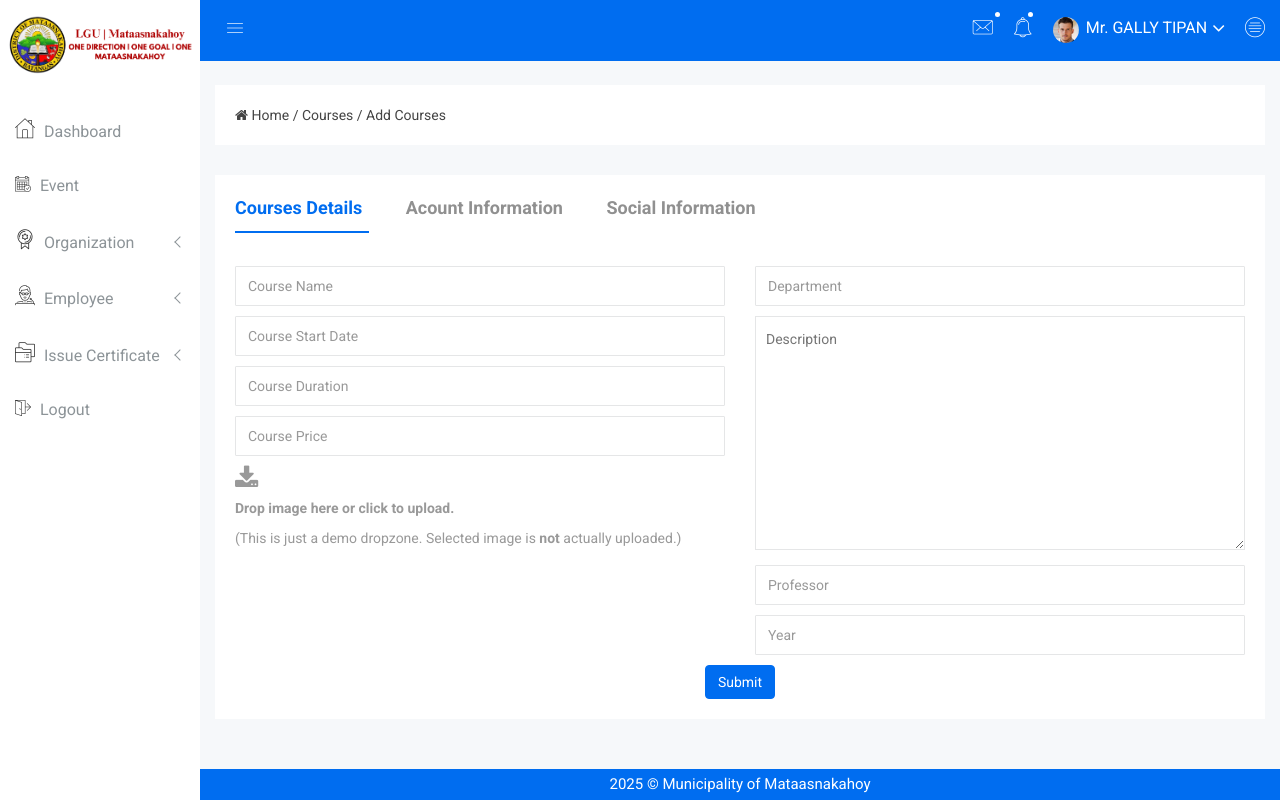
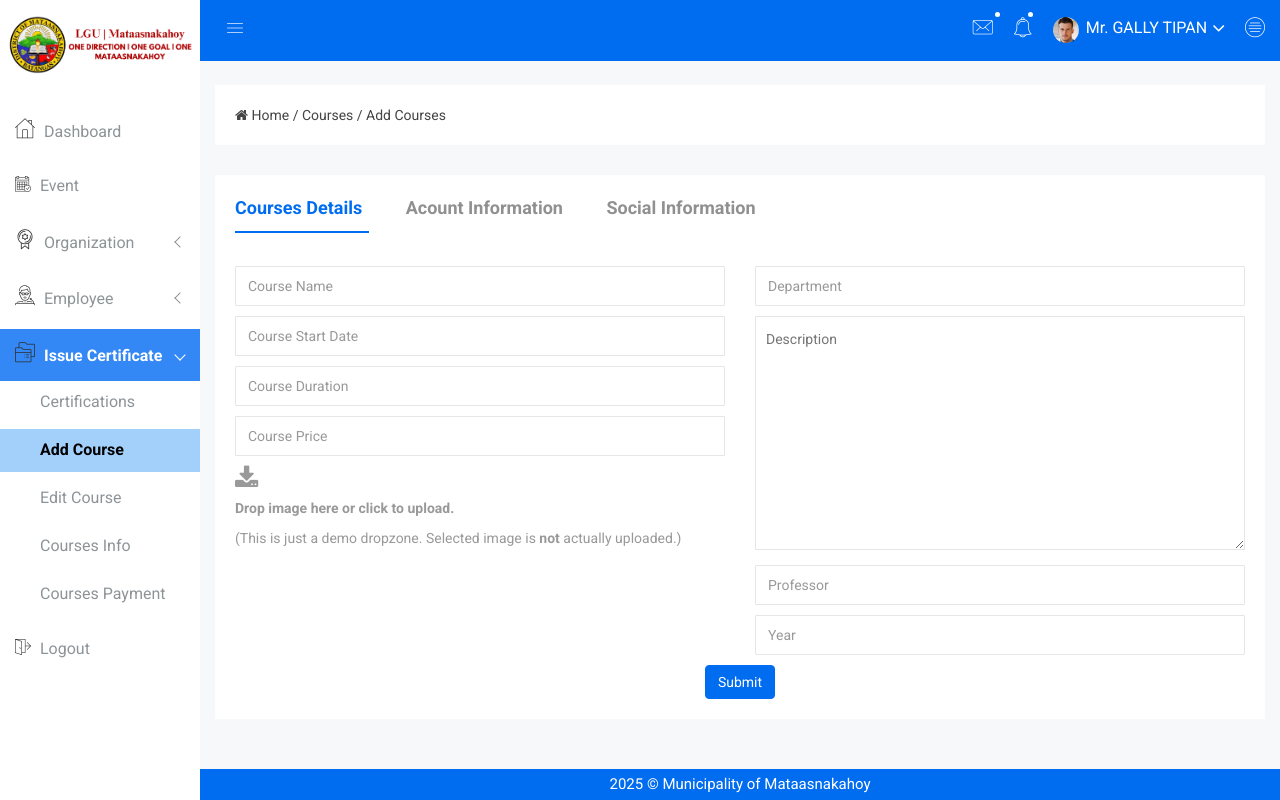
Before and after one commit to JennyMaeGabuya/DBoard, a PHP site: page /add-course.php in a window 1280 px wide. Run offline with PHP 8.4, Linux system fonts and the light colour scheme; a user stored in the database is signed in; data comes from the database, SQL or seed files in the repository; some web fonts are replaced.

Commit message:
Sidebar navigation to include dynamic active state highlighting and improve code structure

```diff
--- a/includes/sidebar.php
+++ b/includes/sidebar.php
@@ -1,6 +1,38 @@
+<?php
+$current_page = basename($_SERVER['PHP_SELF']);
+?>
+
+<style>
+  .metismenu li.active>a {
+    font-weight: bold;
+    background-color: #3388f5;
+    color: white;
+  }
+
+  .metismenu li.active>ul {
+    background-color: transparent !important;
+  }
+
+  .metismenu li.active>ul li.active a {
+    background-color: rgba(118, 184, 250, 0.67) !important;
+    color: black !important;
+    font-weight: bold;
+  }
+
+  .metismenu li>a:hover {
+    background-color: rgba(51, 135, 245, 0.35) !important;
+    color: black !important;
+  }
+
+  .metismenu li.active>ul li a:hover {
+    background-color: rgba(51, 135, 245, 0.2) !important;
+    color: black !important;
+  }
+</style>
+
 <!-- Start Left menu area -->
 <div class="left-sidebar-pro">
-    <nav id="sidebar" class="">
+  <nav id="sidebar">
     <div class="sidebar-header">
       <a href="./dashboard.php">
         <img class="main-logo" src="img/logo/header-logo.png" alt="" style="width: 200px; height: auto; margin-top: 15px; margin-bottom: 30px;" />
@@ -10,88 +42,83 @@
     <div class="left-custom-menu-adp-wrap comment-scrollbar">
       <nav class="sidebar-nav left-sidebar-menu-pro">
         <ul class="metismenu" id="menu1">
-            <li class="active">
+          <li class="<?= ($current_page == 'dashboard.php') ? 'active' : ''; ?>">
             <a href="./dashboard.php">
               <span class="educate-icon educate-home icon-wrap"></span>
               <span class="mini-click-non">Dashboard</span>
             </a>
           </li>
-            <li>
-              <a title="Landing Page" href="events.php" aria-expanded="false"><span
-                  class="educate-icon educate-event icon-wrap sub-icon-mg"
-                  aria-hidden="true"></span>
-                <span class="mini-click-non">Event</span></a>
+          <li class="<?= ($current_page == 'events.php') ? 'active' : ''; ?>">
+            <a href="events.php">
+              <span class="educate-icon educate-event icon-wrap sub-icon-mg"></span>
+              <span class="mini-click-non">Event</span>
+            </a>
           </li>
-            <li>
-              <a
-                class="has-arrow"
-                href="all-courses.php"
-                aria-expanded="false"><span
-                  class="educate-icon educate-department icon-wrap"></span>
-                <span class="mini-click-non">Organization</span></a>
-              <ul class="submenu-angle" aria-expanded="false">
-                <li>
-                  <a title="Organization " href="organization.php"><span class="mini-sub-pro">Member</span></a>
+          <li class="<?= ($current_page == 'organization.php' || $current_page == 'add-office-member.php' || $current_page == 'edit-member.php') ? 'active' : ''; ?>">
+            <a class="has-arrow" href="#">
+              <span class="educate-icon educate-department icon-wrap"></span>
+              <span class="mini-click-non">Organization</span>
+            </a>
+            <ul class="submenu-angle">
+              <li class="<?= ($current_page == 'organization.php') ? 'active' : ''; ?>">
+                <a href="organization.php"><span class="mini-sub-pro">Member</span></a>
               </li>
-                <li>
-                  <a title="Add Members" href="add-office-member.php"><span class="mini-sub-pro">Add Member</span></a>
+              <li class="<?= ($current_page == 'add-office-member.php') ? 'active' : ''; ?>">
+                <a href="add-office-member.php"><span class="mini-sub-pro">Add Member</span></a>
               </li>
-                <li>
-                  <a title="Edit Members" href="edit-member.php"><span class="mini-sub-pro">Edit Member</span></a>
+              <li class="<?= ($current_page == 'edit-member.php') ? 'active' : ''; ?>">
+                <a href="edit-member.php"><span class="mini-sub-pro">Edit Member</span></a>
+              </li>
+            </ul>
+          </li>
+          <li class="<?= ($current_page == 'all-employees.php' || $current_page == 'add-employee.php' || $current_page == 'edit-employee.php' || $current_page == 'employee-profile.php') ? 'active' : ''; ?>">
+            <a class="has-arrow" href="#">
+              <span class="educate-icon educate-professor icon-wrap"></span>
+              <span class="mini-click-non">Employee</span>
+            </a>
+            <ul class="submenu-angle">
+              <li class="<?= ($current_page == 'all-employees.php') ? 'active' : ''; ?>">
+                <a href="all-employees.php"><span class="mini-sub-pro">All Employees</span></a>
+              </li>
+              <li class="<?= ($current_page == 'add-employee.php') ? 'active' : ''; ?>">
+                <a href="add-employee.php"><span class="mini-sub-pro">Add Employees</span></a>
+              </li>
+              <li class="<?= ($current_page == 'edit-employee.php') ? 'active' : ''; ?>">
+                <a href="edit-employee.php"><span class="mini-sub-pro">Edit Employees</span></a>
+              </li>
+              <li class="<?= ($current_page == 'employee-profile.php') ? 'active' : ''; ?>">
+                <a href="employee-profile.php"><span class="mini-sub-pro">Employees Profile</span></a>
+              </li>
+            </ul>
+          </li>
+          <li class="<?= ($current_page == 'certifications.php' || $current_page == 'add-course.php' || $current_page == 'edit-course.php' || $current_page == 'course-info.php' || $current_page == 'course-payment.php') ? 'active' : ''; ?>">
+            <a class="has-arrow" href="#">
+              <span class="educate-icon educate-course icon-wrap"></span>
+              <span class="mini-click-non">Issue Certificate</span>
+            </a>
+            <ul class="submenu-angle">
+              <li class="<?= ($current_page == 'certifications.php') ? 'active' : ''; ?>">
+                <a href="certifications.php"><span class="mini-sub-pro">Certifications</span></a>
+              </li>
+              <li class="<?= ($current_page == 'add-course.php') ? 'active' : ''; ?>">
+                <a href="add-course.php"><span class="mini-sub-pro">Add Course</span></a>
+              </li>
+              <li class="<?= ($current_page == 'edit-course.php') ? 'active' : ''; ?>">
+                <a href="edit-course.php"><span class="mini-sub-pro">Edit Course</span></a>
+              </li>
+              <li class="<?= ($current_page == 'course-info.php') ? 'active' : ''; ?>">
+                <a href="course-info.php"><span class="mini-sub-pro">Courses Info</span></a>
+              </li>
+              <li class="<?= ($current_page == 'course-payment.php') ? 'active' : ''; ?>">
+                <a href="course-payment.php"><span class="mini-sub-pro">Courses Payment</span></a>
               </li>
             </ul>
           </li>
           <li>
-              <a
-                class="has-arrow"
-                href="all-employees.php"
-                aria-expanded="false"><span
-                  class="educate-icon educate-professor icon-wrap"></span>
-                <span class="mini-click-non">Employee</span></a>
-              <ul class="submenu-angle" aria-expanded="false">
-                <li>
-                  <a title="All Employee" href="all-employees.php"><span class="mini-sub-pro">All Employees</span></a>
-                </li>
-                <li>
-                  <a title="Add Employee" href="add-employee.php"><span class="mini-sub-pro">Add Employees</span></a>
-                </li>
-                <li>
-                  <a title="Edit Employee" href="edit-employee.php"><span class="mini-sub-pro">Edit Employees</span></a>
-                </li>
-                <li>
-                  <a title="Employee Profile" href="employee-profile.php"><span class="mini-sub-pro">Employees Profile</span></a>
-                </li>
-              </ul>
-            </li>
-            <li>
-              <a
-                class="has-arrow"
-                href="all-courses.php"
-                aria-expanded="false"><span class="educate-icon educate-course icon-wrap"></span>
-                <span class="mini-click-non">Issue Certificate</span></a>
-              <ul class="submenu-angle" aria-expanded="false">
-                <li>
-                  <a title="All Courses" href="certifications.php"><span class="mini-sub-pro">Certifications</span></a>
-                </li>
-                <li>
-                  <a title="Add Courses" href="add-course.php"><span class="mini-sub-pro">Add Course</span></a>
-                </li>
-                <li>
-                  <a title="Edit Courses" href="edit-course.php"><span class="mini-sub-pro">Edit Course</span></a>
-                </li>
-                <li>
-                  <a title="Courses Profile" href="course-info.php"><span class="mini-sub-pro">Courses Info</span></a>
-                </li>
-                <li>
-                  <a title="Product Payment" href="course-payment.php"><span class="mini-sub-pro">Courses Payment</span></a>
-                </li>
-              </ul>
-            </li>
-            <li>
-              <a title="Landing Page" href="./logout.php" aria-expanded="false"><span
-                  class="educate-icon educate-pages icon-wrap sub-icon-mg"
-                  aria-hidden="true"></span>
-                <span class="mini-click-non">Logout</span></a>
+            <a href="./logout.php">
+              <span class="educate-icon educate-pages icon-wrap sub-icon-mg"></span>
+              <span class="mini-click-non">Logout</span>
+            </a>
           </li>
         </ul>
       </nav>
```
Lines whose indentation alone changed are shown as unchanged.
